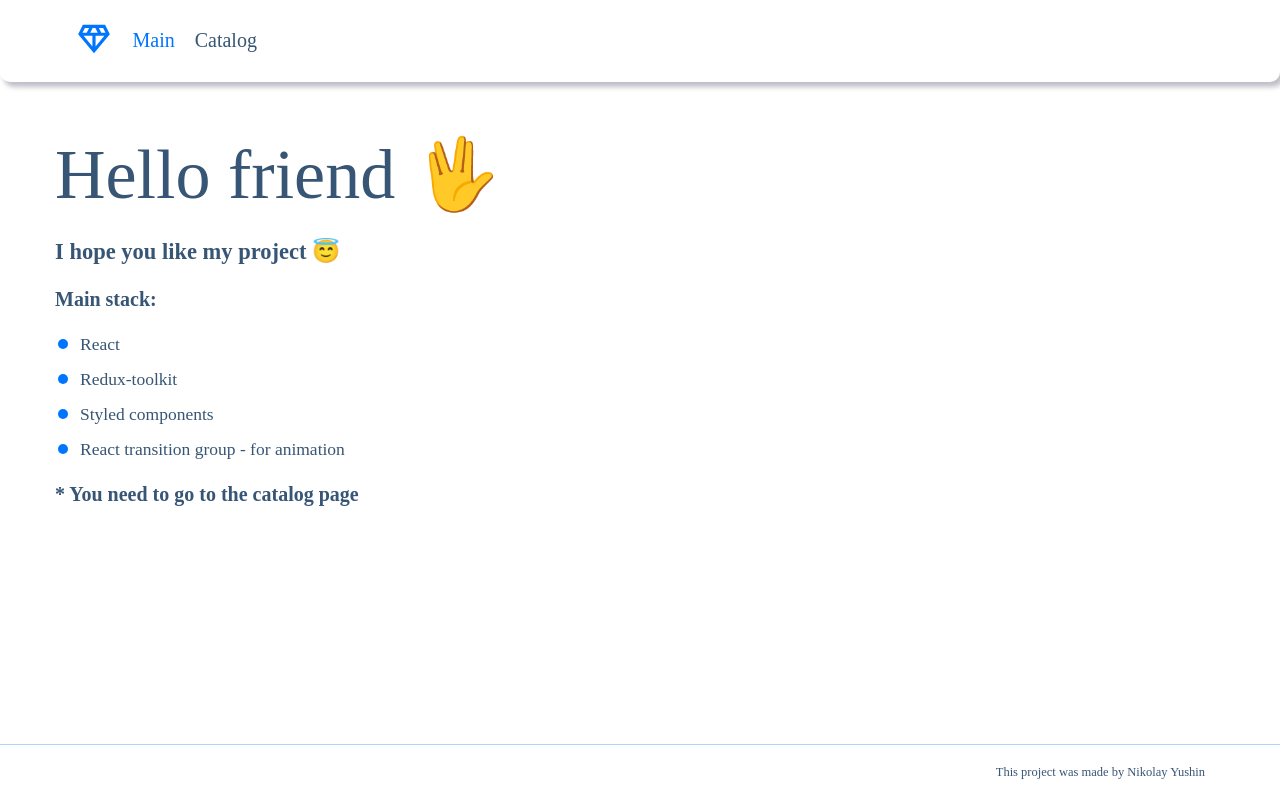
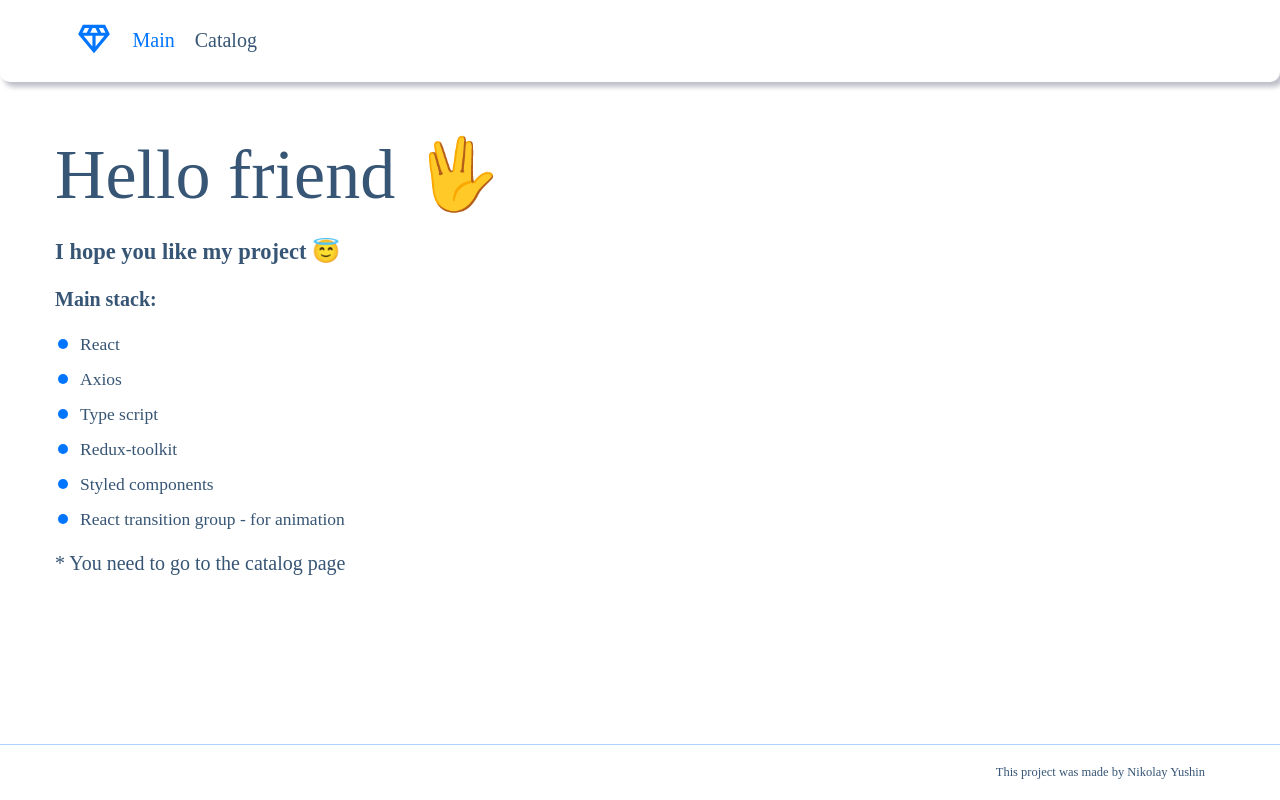
Before and after one commit to Gamspi/elecard, a React (Vite) app: page / in a window 1280 px wide. Built offline with nearby package versions, Linux system fonts and the light colour scheme.

Commit message:
refactoring

```diff
--- a/src/features/catalog/catalogFilter/model.ts
+++ b/src/features/catalog/catalogFilter/model.ts
@@ -9,7 +9,7 @@ type Args = {
 }
 
 export const useModel = ({ setList }: Args) => {
-  const [sort, setSort] = useState(CatalogSortEnum.NAME)
+  const [sort, setSort] = useState(CatalogSortEnum.CATEGORY)
   const [isRevert, setIsRevert] = useState(false)
   const { isLoading, list } = useTypeSelector((state) => state.catalog)
   const sortedCatalogList = useMemo(() => {
--- a/src/pages/main/ui.tsx
+++ b/src/pages/main/ui.tsx
@@ -1,9 +1,11 @@
 import React, { memo } from "react"
 import { Page, Typography } from "@shared/ui"
 import { style as StyledComponent } from "./style"
+import Scrollbars from "react-custom-scrollbars-2"
 
 const MainPage = () => {
   return (
+    <Scrollbars>
       <Page>
         <StyledComponent.Container>
           <Typography.Title level={1}>Hello friend 🖖</Typography.Title>
@@ -13,15 +15,18 @@ const MainPage = () => {
           <Typography.Title level={6}>Main stack:</Typography.Title>
           <Typography.List>
             <li>React</li>
+            <li>Axios</li>
+            <li>Type script</li>
             <li>Redux-toolkit</li>
             <li>Styled components</li>
             <li>React transition group - for animation</li>
           </Typography.List>
-        <Typography.Title level={6}>
+          <Typography.Text>
             * You need to go to the catalog page
-        </Typography.Title>
+          </Typography.Text>
         </StyledComponent.Container>
       </Page>
+    </Scrollbars>
   )
 }
 
--- /dev/null
+++ b/src/shared/lib/helpers/getUniqueId.ts
@@ -0,0 +1,3 @@
+export function getUniqueId() {
+  return ~~(Math.random() * Date.now())
+}
--- a/src/shared/ui/page/style.ts
+++ b/src/shared/ui/page/style.ts
@@ -3,7 +3,7 @@ import { BreakpointEnum } from "@shared/lib"
 
 export const StyledPage = styled.div`
   padding: 6rem 0;
-  height: 100%;
+  min-height: fit-content;
   @media (min-width: ${BreakpointEnum.DESKTOP}px) {
     padding: 4rem 0;
   }
--- a/src/shared/ui/pagination/buttonPagination/index.tsx
+++ b/src/shared/ui/pagination/buttonPagination/index.tsx
@@ -2,6 +2,7 @@ import React, { memo } from "react"
 import * as StyledComponent from "./style"
 import { useController } from "./controller"
 import { DOTS } from "./config"
+import { getUniqueId } from "@shared/lib/helpers/getUniqueId"
 
 type Props = {
   totalPageCount: number
@@ -32,10 +33,10 @@ const Component = (props: Props) => {
       >
         &#8592;
       </StyledComponent.Button>
-      {paginationRange.map((pageNumber) => {
+      {paginationRange.map((pageNumber, index) => {
         if (pageNumber === DOTS) {
           return (
-            <StyledComponent.Button disabled key={pageNumber}>
+            <StyledComponent.Button disabled key={pageNumber + getUniqueId()}>
               {DOTS}
             </StyledComponent.Button>
           )
```
Also changed, not shown: 1 other file (tests, documents, lock files or other folders). Lines whose indentation alone changed are shown as unchanged.
